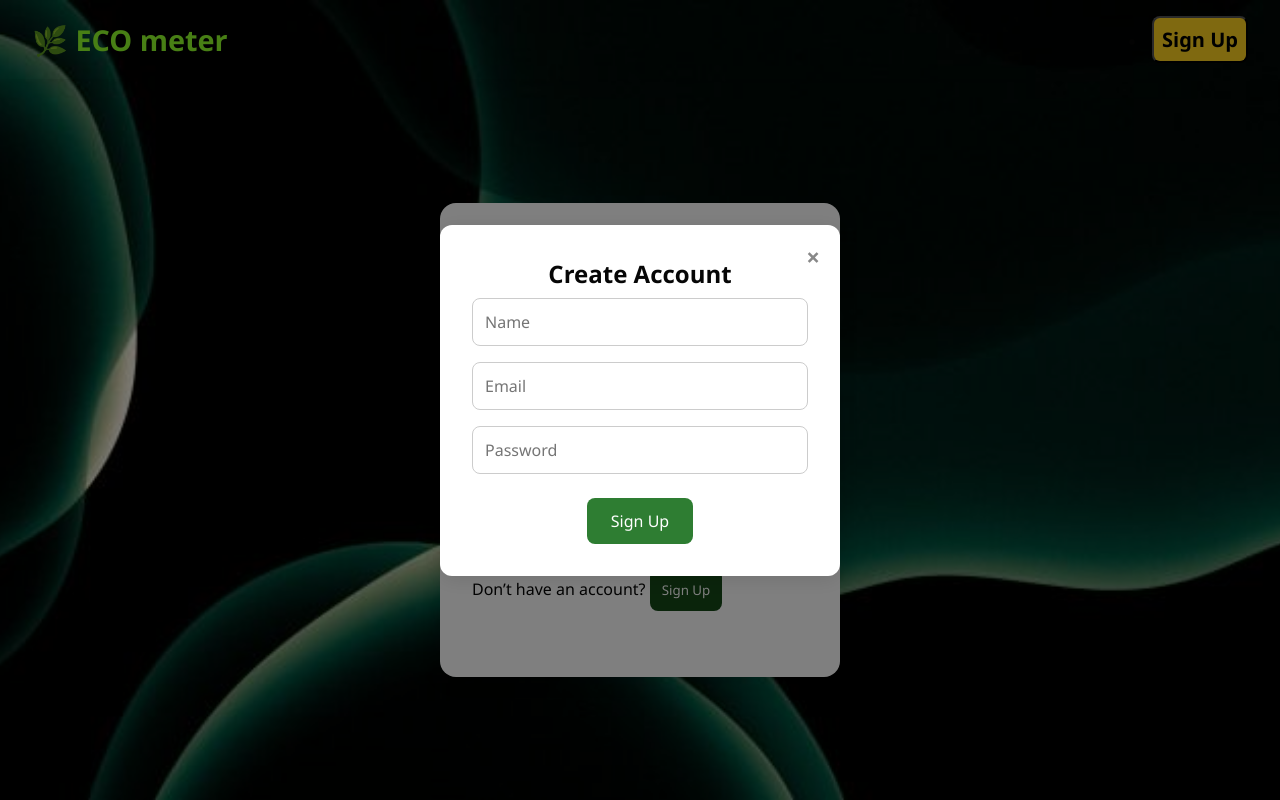
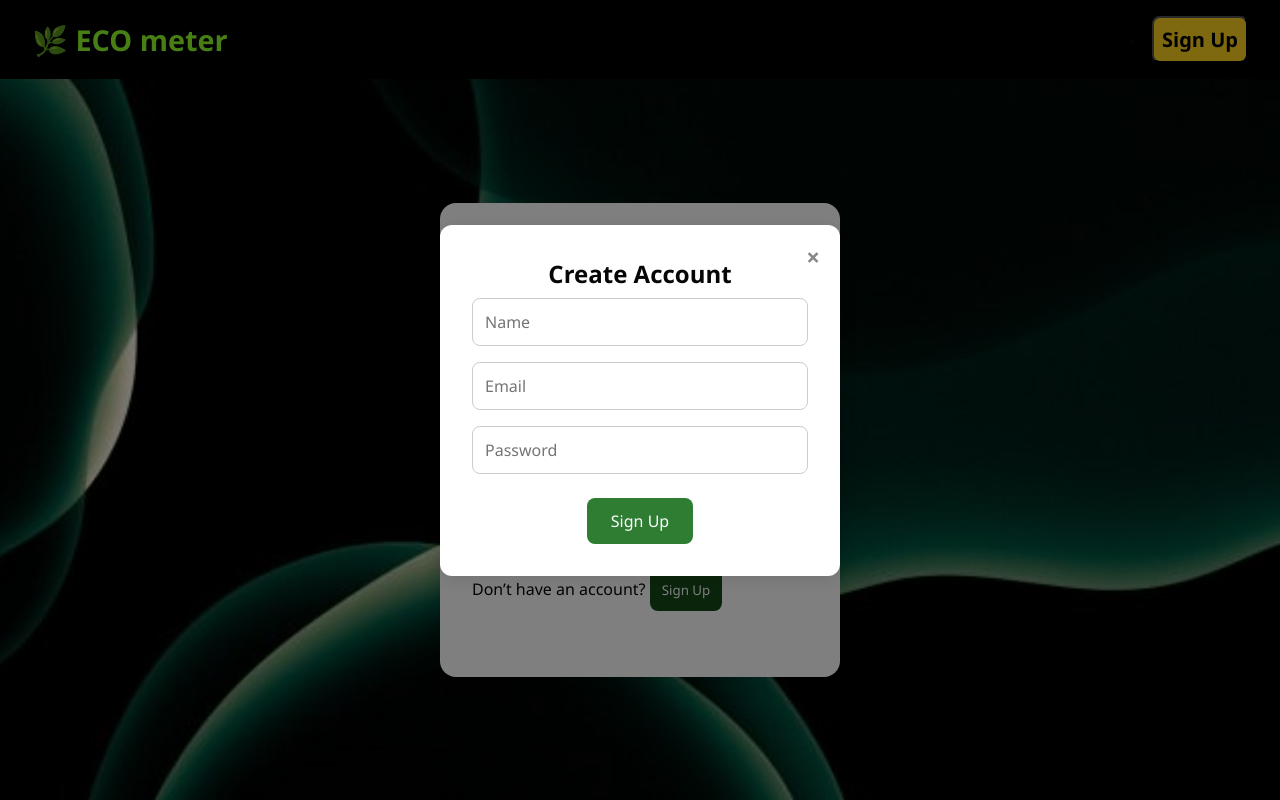
Before and after one commit to SakshiVerma-19/Eco-Meter, a plain HTML site: page index.html in a window 1280 px wide. Drawn offline with Linux system fonts and the light colour scheme.

Commit message:
change made with navbar

```diff
--- a/css/styles.css
+++ b/css/styles.css
@@ -237,7 +237,7 @@
   }
   /* NAVBAR STYLES */
 .navbar {
-    background-color: transparent;
+    background-color: black;
     padding: 1rem 2rem;
     display: flex;
     justify-content: space-between;
```
